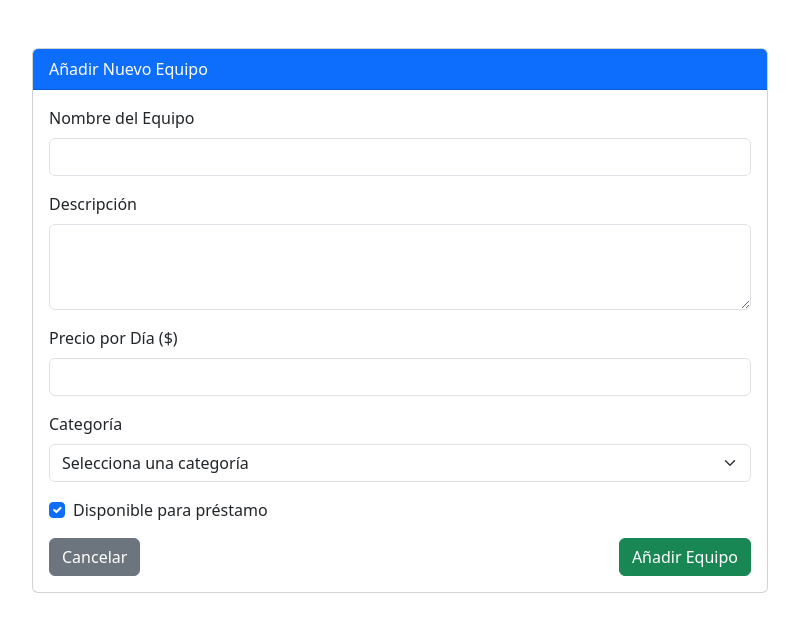
After one commit to SebasRamirez458/Music-BOOKING, a PHP site: page /app/views/admin/add_equipment.php in a window 1280 px wide. The commit adds this page. Shown: the top 632 px of the page, without its empty margins (240-1039 px from the left). Run offline with PHP 8.4, Linux system fonts and the light colour scheme; the visitor is signed in with stand-in values (Sample User, id 1).

Commit message:
Formulario y conección de Equipos (simón)

```diff
--- /dev/null
+++ b/app/views/admin/add_equipment.php
@@ -0,0 +1,67 @@
+<?php
+session_start();
+if (!isset($_SESSION['is_admin']) || !$_SESSION['is_admin']) {
+    header('Location: /Music-BOOKING/index.php');
+    exit();
+}
+?>
+<!DOCTYPE html>
+<html lang="es">
+<head>
+    <meta charset="UTF-8">
+    <meta name="viewport" content="width=device-width, initial-scale=1.0">
+    <title>Añadir Equipo</title>
+    <link href="https://cdn.jsdelivr.net/npm/bootstrap@5.3.0/dist/css/bootstrap.min.css" rel="stylesheet">
+</head>
+<body>
+<div class="container mt-5">
+    <div class="row justify-content-center">
+        <div class="col-md-8">
+            <div class="card">
+                <div class="card-header bg-primary text-white">Añadir Nuevo Equipo</div>
+                <div class="card-body">
+                    <?php if (isset($_SESSION['add_equipment_error'])): ?>
+                        <div class="alert alert-danger"> <?php echo $_SESSION['add_equipment_error']; unset($_SESSION['add_equipment_error']); ?> </div>
+                    <?php endif; ?>
+                    <?php if (isset($_SESSION['add_equipment_success'])): ?>
+                        <div class="alert alert-success"> <?php echo $_SESSION['add_equipment_success']; unset($_SESSION['add_equipment_success']); ?> </div>
+                    <?php endif; ?>
+                    <form action="/Music-BOOKING/app/controllers/add_equipment.php" method="POST">
+                        <div class="mb-3">
+                            <label for="nombre_equipo" class="form-label">Nombre del Equipo</label>
+                            <input type="text" class="form-control" id="nombre_equipo" name="nombre_equipo" maxlength="100" required>
+                        </div>
+                        <div class="mb-3">
+                            <label for="descripcion" class="form-label">Descripción</label>
+                            <textarea class="form-control" id="descripcion" name="descripcion" rows="3"></textarea>
+                        </div>
+                        <div class="mb-3">
+                            <label for="precio_dia" class="form-label">Precio por Día ($)</label>
+                            <input type="number" class="form-control" id="precio_dia" name="precio_dia" step="0.01" min="0">
+                        </div>
+                        <div class="mb-3">
+                            <label for="categoria" class="form-label">Categoría</label>
+                            <select class="form-select" id="categoria" name="categoria">
+                                <option value="">Selecciona una categoría</option>
+                                <option value="Instrumento">Instrumento</option>
+                                <option value="Clabeado/conexión">Clabeado/conexión</option>
+                                <option value="Amplificadores">Amplificadores</option>
+                                <option value="Modulos de efectos">Modulos de efectos</option>
+                            </select>
+                        </div>
+                        <div class="form-check mb-3">
+                            <input class="form-check-input" type="checkbox" id="disponible_prestamo" name="disponible_prestamo" value="1" checked>
+                            <label class="form-check-label" for="disponible_prestamo">Disponible para préstamo</label>
+                        </div>
+                        <div class="d-flex justify-content-between">
+                            <a href="/Music-BOOKING/app/views/admin/admin_home.php" class="btn btn-secondary">Cancelar</a>
+                            <button type="submit" class="btn btn-success">Añadir Equipo</button>
+                        </div>
+                    </form>
+                </div>
+            </div>
+        </div>
+    </div>
+</div>
+</body>
+</html>
--- a/app/views/admin/admin_home.php
+++ b/app/views/admin/admin_home.php
@@ -24,7 +24,7 @@ $nombre = $_SESSION['usuario'];
                 <div class="card-body text-center">
                     <p class="lead">Has iniciado sesión como administrador.</p>
                     <a href="/Music-BOOKING/app/views/admin/add_room.php" class="btn btn-success m-2">Agregar Sala</a>
-                    <a href="#" class="btn btn-primary m-2">Agregar Equipo</a>
+                    <a href="/Music-BOOKING/app/views/admin/add_equipment.php" class="btn btn-primary m-2">Agregar Equipo</a>
                 </div>
             </div>
         </div>
```
Also changed, not shown: app/controllers/add_equipment.php (added, +42 -0 lines).
